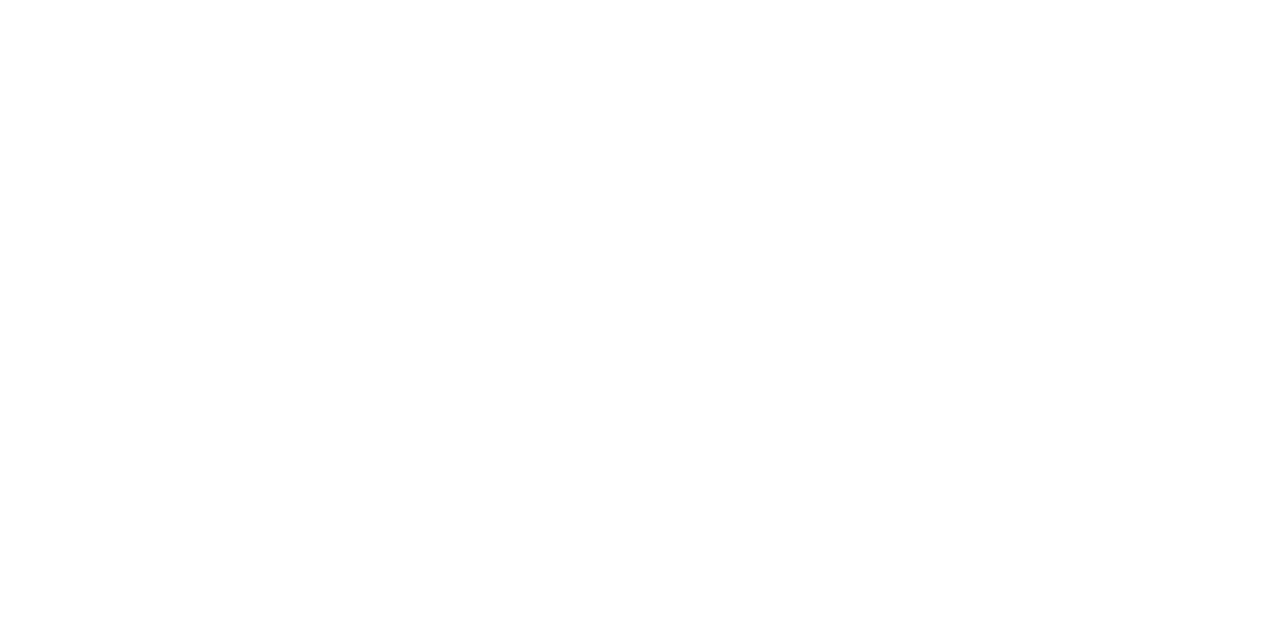
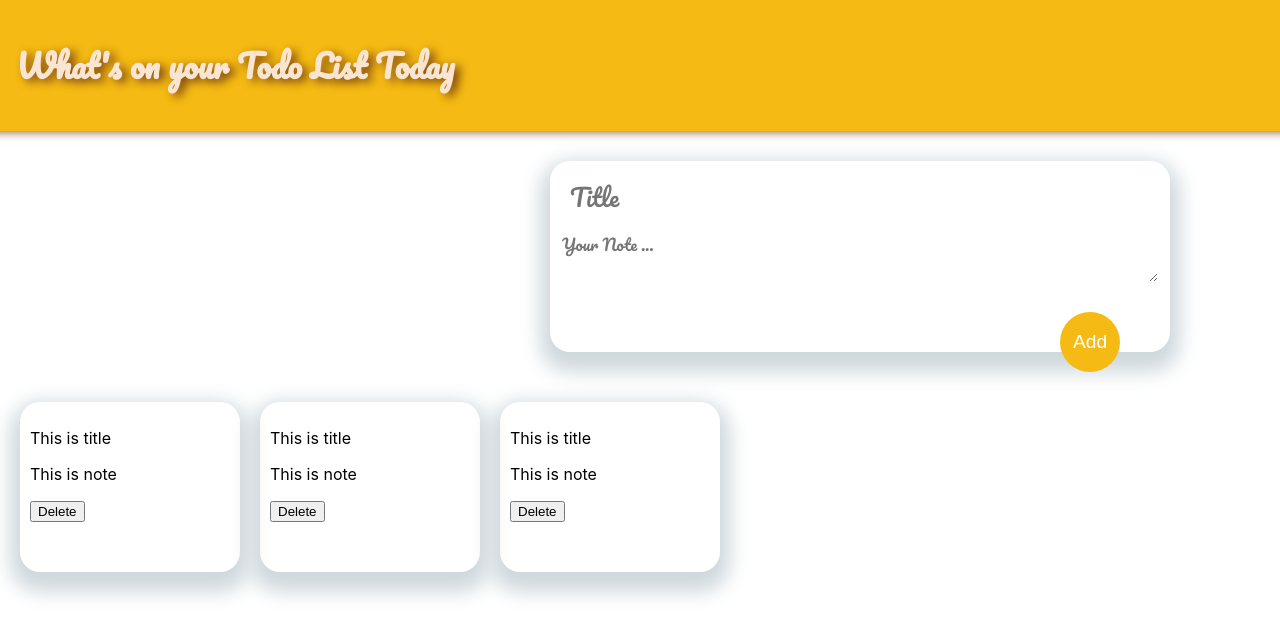
Before and after one commit to alirezanadiri70/Todo-React, a React (Create React App) app in the folder todo-app/: page / in a window 1280 px wide. Shown: the top 636 px of the page. Built offline with nearby package versions, Linux system fonts and the light colour scheme.

Commit message:
update: finished with create note component, working on notes template

```diff
--- a/todo-app/package.json
+++ b/todo-app/package.json
@@ -3,12 +3,14 @@
   "version": "0.1.0",
   "private": true,
   "dependencies": {
+    "@fortawesome/react-fontawesome": "^0.1.8",
     "@testing-library/jest-dom": "^4.2.4",
     "@testing-library/react": "^9.3.2",
     "@testing-library/user-event": "^7.1.2",
     "react": "^16.12.0",
     "react-dom": "^16.12.0",
-    "react-scripts": "3.4.0"
+    "react-scripts": "3.4.0",
+    "styled-components": "^5.0.1"
   },
   "scripts": {
     "start": "react-scripts start",
--- a/todo-app/src/App.css
+++ b/todo-app/src/App.css
@@ -1,38 +1,13 @@
+@import url('https://fonts.googleapis.com/css?family=Pacifico&display=swap');
+
+
 .App {
-  text-align: center;
+ margin: 0;
+ padding: 0
 }
-
-.App-logo {
-  height: 40vmin;
-  pointer-events: none;
-}
-
-@media (prefers-reduced-motion: no-preference) {
-  .App-logo {
-    animation: App-logo-spin infinite 20s linear;
-  }
-}
-
-.App-header {
-  background-color: #282c34;
-  min-height: 100vh;
-  display: flex;
-  flex-direction: column;
-  align-items: center;
-  justify-content: center;
-  font-size: calc(10px + 2vmin);
-  color: white;
-}
-
-.App-link {
-  color: #61dafb;
-}
-
-@keyframes App-logo-spin {
-  from {
-    transform: rotate(0deg);
-  }
-  to {
-    transform: rotate(360deg);
-  }
-}
+/* header{
+  background-color: #f5ba13;
+  margin: auto -16px;
+  padding: 16px 32px;
+  box-shadow: 0 0 10px 0 rgba(0, 0, 0, 0.3);
+} */
--- a/todo-app/src/App.js
+++ b/todo-app/src/App.js
@@ -1,9 +1,29 @@
-import React from 'react';
-import logo from './logo.svg';
-import './App.css';
+import React from "react";
+import logo from "./logo.svg";
+import "./App.css";
+import styled from 'styled-components'
+import Header from "./components/Header";
+import CreateNote from "./components/CreateNote";
+import Note from "./components/Note";
 
 function App() {
-  return (<></>)
+  return (
+    <div>
+      <Header />
+      <CreateNote />
+      <NoteHolder>
+        <Note />
+        <Note />
+        <Note />
+      </NoteHolder>
+    </div>
+  );
 }
 
+const NoteHolder = styled.div`
+display: flex;
+justify-content:flex-start;
+padding-top: 80px
+`;
+
 export default App;
--- /dev/null
+++ b/todo-app/src/components/CreateNote.jsx
@@ -0,0 +1,58 @@
+import React from "react";
+import styled from "styled-components";
+function CreateNote() {
+  return (
+    <Note>
+      <input type="text" placeholder="Title" />
+      <textarea type="text"placeholder="Your Note ..." row="6"/>
+      <button>Add</button>
+    </Note>
+  );
+}
+
+const Note = styled.div`
+  width: 600px;
+  // height: 300px;
+  color: black;
+  display: flex;
+  flex-direction:column;
+  box-shadow: 0px 10px 20px 10px #CFD8DC;
+  position: relative;
+  left: 550px;
+  top: 30px;
+  padding: 10px;
+  border-radius: 20px;
+
+  input[type="text"] {
+    width: 98%;
+    border: none;
+    padding: 5px 0px 10px 10px;
+    outline: none;
+    font-size: 1.5em;
+    resize: none;
+    font-family: "Pacifico";
+  }
+  textarea[type="text"] {
+    width:99%;
+    font-family: "Pacifico";
+    border :none;
+    outline:none;
+    font-size:1em;
+    height: 50px
+  }
+  button {
+    border: none;
+    font-size: 1.2em;
+    border-radius: 50%;
+    width: 60px;
+    height: 60px;
+    position: relative;
+    left: 500px;
+    top:30px;
+    background-color: #f5ba13;
+    color: #fff;
+
+  }
+`;
+
+export default CreateNote;
--- /dev/null
+++ b/todo-app/src/components/Header.jsx
@@ -0,0 +1,26 @@
+import React from "react";
+import styled from "styled-components";
+
+function Header() {
+  return (
+    <HeaderInfo>
+      <Title>What's on your Todo List Today</Title>
+    </HeaderInfo>
+  );
+}
+
+const HeaderInfo = styled.div`
+background-color: #f5ba13;
+margin: auto -16px;
+padding: 16px 32px;
+box-shadow: 0 0 10px 0 #784212;
+
+`;
+
+const Title = styled.h1`
+  font-family: "Pacifico";
+  color: #FAE5D3;
+  text-shadow: 5px 3px 10px #784212;
+`;
+
+export default Header;
--- /dev/null
+++ b/todo-app/src/components/Note.jsx
@@ -0,0 +1,28 @@
+import React from 'react'
+import styled from 'styled-components'
+
+function Note() {
+  return (
+    <Notes>
+      <p>This is title</p>
+      <p>This is note</p>
+      <button>Delete</button>
+    </Notes>
+  )
+}
+const Notes = styled.div`
+  height: 150px;
+  width: 200px;
+  box-shadow: 0px 10px 20px 10px #CFD8DC;
+  padding: 10px;
+  margin-left: 20px;
+  border-radius: 20px;
+
+  button {
+    position: relative
+  }
+
+`;
+
+
+export default Note
```
Also changed, not shown: 1 other file (tests, documents, lock files or other folders).
